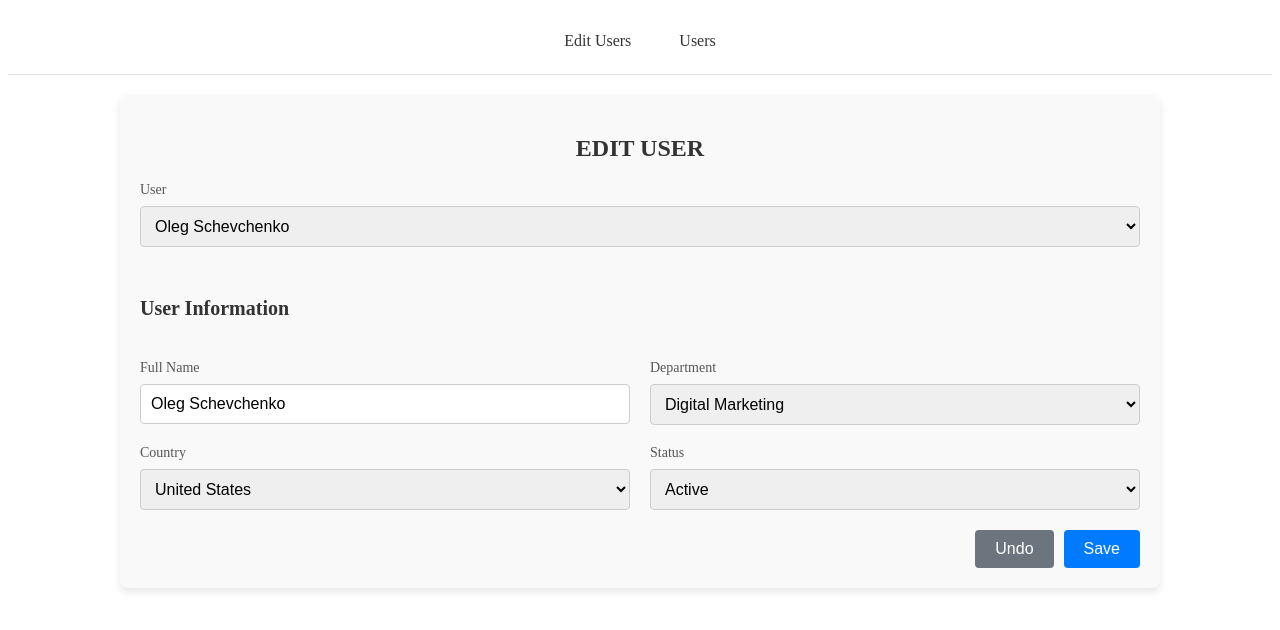
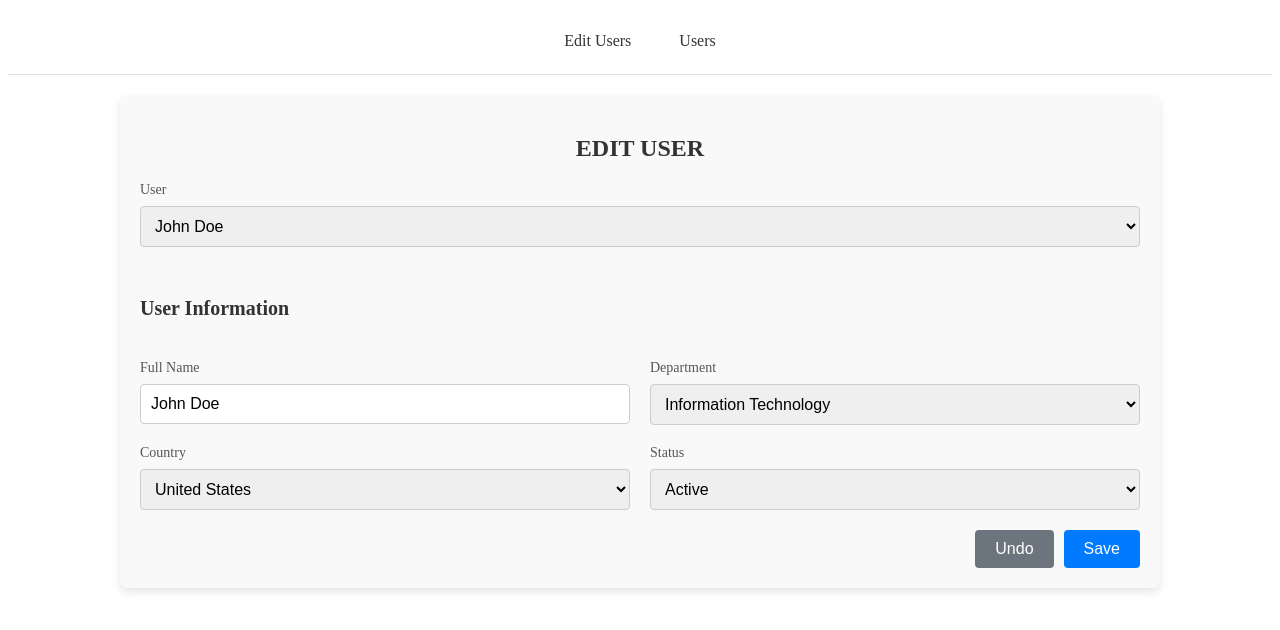
Before and after one commit to MaxSlobodynuk/edit-user, a React (Vite) app: page / in a window 1280 px wide. Shown: the top 630 px of the page. Built offline with nearby package versions, Linux system fonts and the light colour scheme.

Commit message:
add validation user's information

```diff
--- a/src/components/EditUserForm/EditUserForm.jsx
+++ b/src/components/EditUserForm/EditUserForm.jsx
@@ -1,6 +1,17 @@
 import css from "./EditUserForm.module.css";
+import data from "../../data/users";
+import { useState } from "react";
 
 const EditUserForm = () => {
+  const [users, setUsers] = useState(data);
+  const [selectedUser, setSelectedUser] = useState(users[0]);
+
+  const handleUserChange = (event) => {
+    const userId = Number(event.target.value);
+    const user = users.find((item) => item.id === userId);
+    setSelectedUser(user);
+  };
+
   return (
     <section className={css.formContainer}>
       <h2 className={css.formTitle}>EDIT USER</h2>
@@ -9,8 +20,12 @@ const EditUserForm = () => {
           <label htmlFor="user" className={css.label}>
             User
           </label>
-          <select id="user" className={css.select}>
-            <option>Oleg Schevchenko</option>
+          <select id="user" className={css.select} onChange={handleUserChange}>
+            {users.map((user) => (
+              <option key={user.id} value={user.id}>
+                {user.name}
+              </option>
+            ))}
           </select>
         </div>
         <h3 className={css.sectionTitle}>User Information</h3>
@@ -23,31 +38,49 @@ const EditUserForm = () => {
               id="fullName"
               type="text"
               className={css.input}
-              defaultValue="Oleg Schevchenko"
+              defaultValue={selectedUser.name} // Відображаємо ім'я вибраного користувача
             />
           </div>
           <div className={css.formGroup}>
             <label htmlFor="department" className={css.label}>
               Department
             </label>
-            <select id="department" className={css.select}>
-              <option>Digital Marketing</option>
+            <select
+              id="department"
+              className={css.select}
+              defaultValue={selectedUser.department.value}
+            >
+              <option value={selectedUser.department.value}>
+                {selectedUser.department.name}
+              </option>
             </select>
           </div>
           <div className={css.formGroup}>
             <label htmlFor="country" className={css.label}>
               Country
             </label>
-            <select id="country" className={css.select}>
-              <option>United States</option>
+            <select
+              id="country"
+              className={css.select}
+              defaultValue={selectedUser.country.value}
+            >
+              <option value={selectedUser.country.value}>
+                {selectedUser.country.name}
+              </option>
             </select>
           </div>
           <div className={css.formGroup}>
             <label htmlFor="status" className={css.label}>
               Status
             </label>
-            <select id="status" className={css.select}>
-              <option>Active</option>
+            <select
+              id="status"
+              className={css.select}
+              defaultValue={selectedUser.status.value}
+            >
+              <option value={selectedUser.status.value}>
+                {selectedUser.status.name}
+              </option>
             </select>
           </div>
         </div>
--- a/src/pages/Users/Users.jsx
+++ b/src/pages/Users/Users.jsx
@@ -6,7 +6,7 @@ import UsersForm from "../../components/UsersForm/UsersForm";
 import css from "./Users.module.css";
 import { useState } from "react";
 
-import data  from "../../data/users";
+import data from "../../data/users";
 
 const Users = () => {
   const [users, setUsers] = useState(data);
@@ -17,6 +17,8 @@ const Users = () => {
   const handleDeleteUser = (id) => {
     setUsers(users.filter((user) => user.id !== id));
   };
+
+
   return (
     <div className={css.page}>
       <h1></h1>
```
